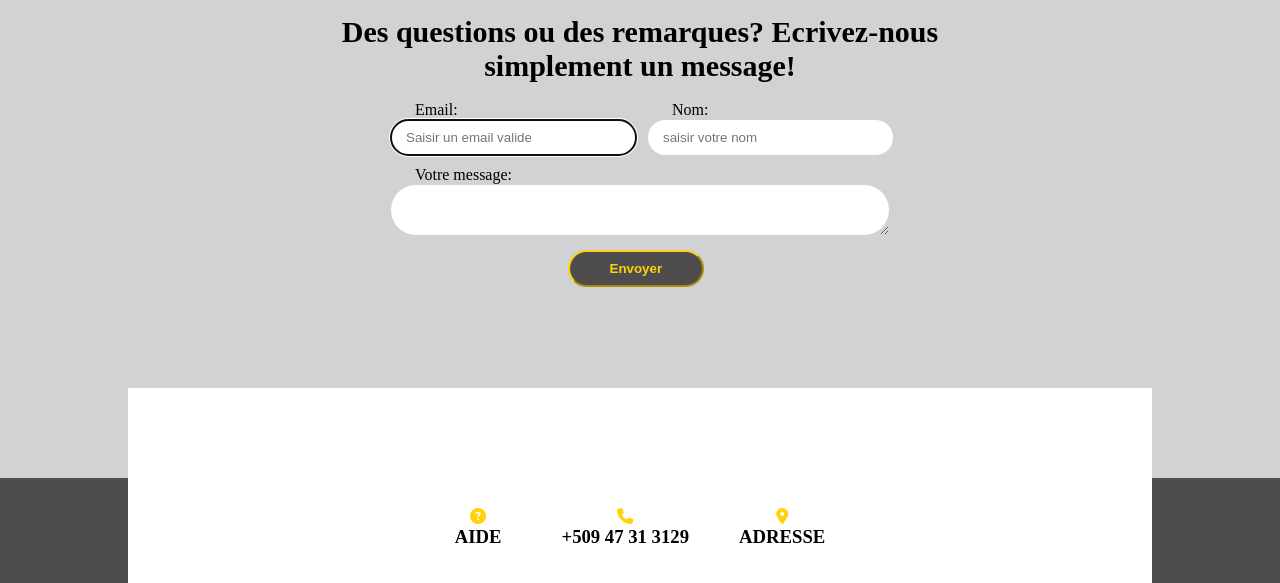
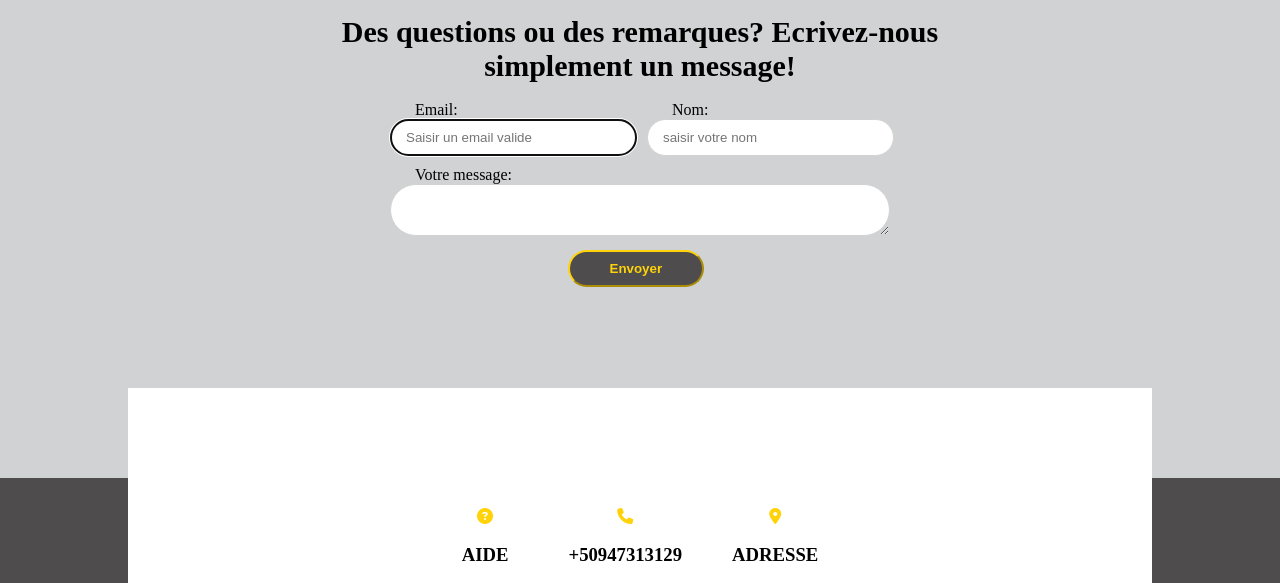
Before and after one commit to Mikadua/Projet_Lendor_Dually_Dagobert, a plain HTML site: page apps/contact.html in a window 1280 px wide. Shown: the part 217-800 px from the top of the page. Drawn offline with Linux system fonts and the light colour scheme; files that its build step writes are made by us from their sources; a web font is replaced by a local one.

Commit message:
Update contact.html

```diff
--- a/apps/contact.html
+++ b/apps/contact.html
@@ -53,14 +53,17 @@
                 <div class="rec-1">
                     <div class="element-1">
                         <i class="fa-solid fa-circle-question"></i><br>
+                        <br>
                         <h3>AIDE</h3><br>
                     </div><br>
                     <div class="element-2">
                         <i class="fa-solid fa-phone"></i><br>
-                        <h3>+509 47 31 3129</h3><br>
+                        <br>
+                        <h3>+50947313129</h3><br>
                     </div><br>
                     <div class="element-3">
                         <i class="fa-solid fa-location-dot"></i><br>
+                        <br>
                         <h3>ADRESSE</h3><br>
                     </div>
                 </div>
```
